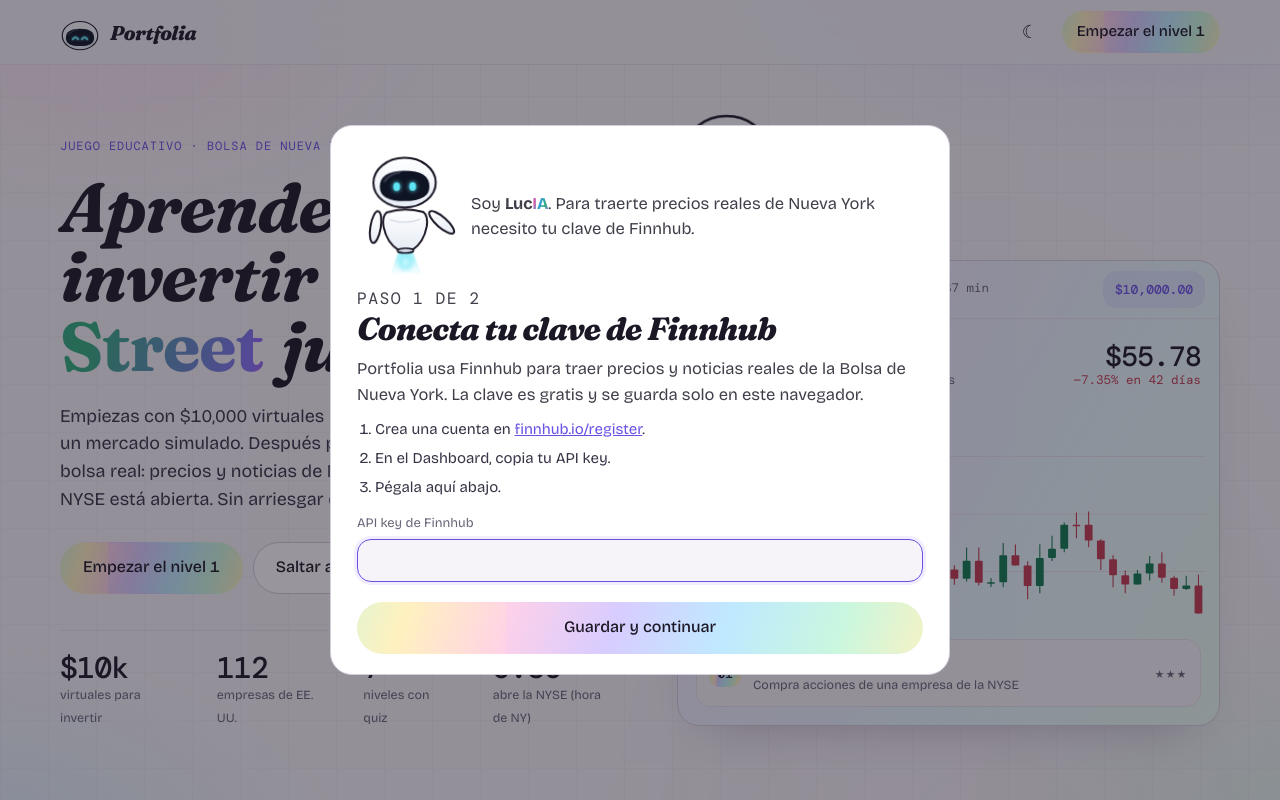
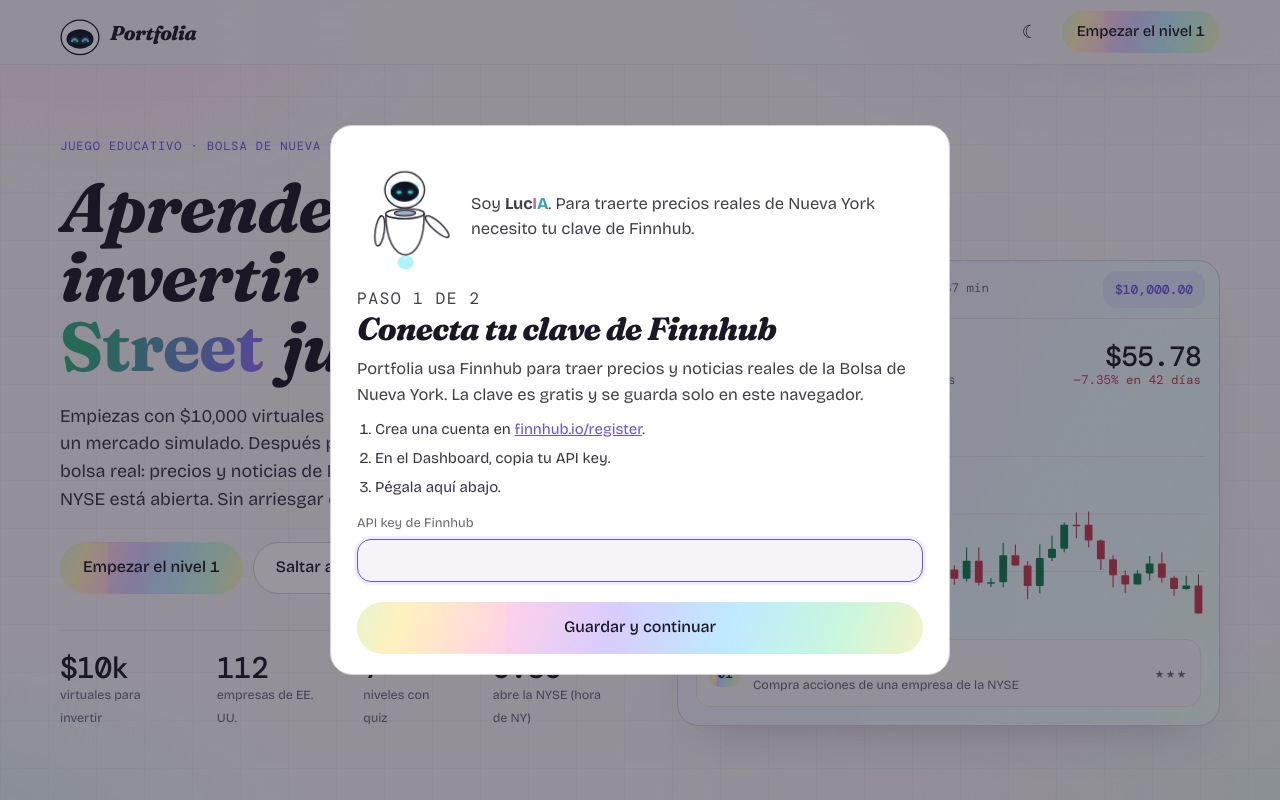
Before and after one commit to mialvtclaude-creator/portfolia, a plain HTML site: page index.html in a window 1280 px wide. Shown: the top 800 px of the page. Drawn offline with nearby package versions, Linux system fonts and the light colour scheme.

Commit message:
LucIA con el modelo aprobado: blanco plano sin sombras ni boca, cabeza del ancho del cuerpo, impulsor suave; vuelven el signo de interrogación, el enfoque y la lágrima

```diff
--- a/index.html
+++ b/index.html
@@ -431,17 +431,17 @@ h1,h2,h3,.logo,.mis .big,.lcard .n,.slide .kv,.win .kv{font-family:var(--display
 .lu-name{font-weight:700;letter-spacing:-.01em}.lu-name b{background:var(--iris-ink);-webkit-background-clip:text;background-clip:text;color:transparent;font-weight:800}
 .lu{display:block;overflow:visible;animation:luF 2.8s ease-in-out infinite}
 .lu .eyes,.lu-head .eyes{transform:translate(var(--ex,0px),var(--ey,0px));transition:transform 120ms linear;filter:drop-shadow(0 0 2.5px #5ee4f5)}
-.lu .head{transform:rotate(var(--tilt,0deg));transform-origin:60px 72px;transition:transform 200ms ease-out}
+.lu .head{transform:rotate(var(--tilt,0deg));transform-origin:85px 88px;transition:transform 200ms ease-out}
 .lu.spin{animation:luSpin 900ms cubic-bezier(.5,-.4,.3,1.4)}
 @keyframes luSpin{0%{transform:none}35%{transform:translateY(-40px) scale(1.1)}100%{transform:translateY(0) rotate(360deg)}}
 .lu .eye{transform-box:fill-box;transform-origin:center;animation:luBlink 4.5s infinite}
 .lu .jet{transform-box:fill-box;transform-origin:50% 0;animation:luJet .55s ease-in-out infinite alternate}
 .lu .arm-r,.lu .arm-l{transform-box:fill-box;transform-origin:50% 12%}
 .lu.hi .arm-r{animation:luWave 2.4s ease-in-out infinite}
-.lu.focus .arm-r{transform:rotate(-38deg)}
+.lu.focus .arm-r{transform:rotate(-38deg)}.lu.focus .scan{animation:luScan 1.4s ease-in-out infinite}
 .lu.happy,.lu.wow{animation:luHop 1s ease-in-out infinite}.lu.wow .arm-l{transform:rotate(32deg)}.lu.wow .arm-r{transform:rotate(-32deg)}
-.lu.sad .head{transform:rotate(-7deg);transform-origin:60px 70px}.lu.sad{animation-duration:4.5s}
-.lu.q .head{animation:luTilt 2.6s ease-in-out infinite;transform-origin:60px 70px}
+.lu.sad .head{transform:rotate(-7deg);transform-origin:85px 88px}.lu.sad{animation-duration:4.5s}
+.lu.q .head{animation:luTilt 2.6s ease-in-out infinite;transform-origin:85px 88px}
 @keyframes luF{0%,100%{transform:translateY(0) rotate(-2deg)}50%{transform:translateY(-12px) rotate(3deg)}}
 @keyframes luHop{0%,100%{transform:translateY(0) scale(1)}30%{transform:translateY(-22px) scale(1.05,.95) rotate(-6deg)}55%{transform:translateY(-22px) rotate(8deg)}80%{transform:translateY(0) scale(1.06,.92)}}
 @keyframes luBlink{0%,93%,100%{transform:none}96%{transform:scaleY(.12)}}
@@ -1196,21 +1196,21 @@ function rMis(){
 /* LucIA en SVG. mood: hi (saludo), focus (escaneando), q (pregunta), happy (acierto), sad (error), wow (resultado).
    head=true devuelve solo la media cabeza para el botón de la Bolsa real. */
 let LUN=0;
-function lucia(mood='hi',head=false){const k='lu'+(++LUN),C='#5ee4f5',st=`stroke="${C}" stroke-width="4" stroke-linecap="round" fill="none"`;
-  // solo ojos, sin boca: achinados en arco cuando sonríe, abiertos cuando mira o pregunta, caídos cuando se equivoca
-  const smile=`<path class="eye" d="M44 50 Q50 42 56 50" ${st}/><path class="eye" d="M64 50 Q70 42 76 50" ${st}/>`,
-    open=`<ellipse class="eye" cx="50" cy="47" rx="4.2" ry="5.4" fill="${C}"/><ellipse class="eye" cx="70" cy="47" rx="4.2" ry="5.4" fill="${C}"/>`,
-    down=`<path class="eye" d="M44 45 Q50 51 56 45" ${st}/><path class="eye" d="M64 45 Q70 51 76 45" ${st}/>`;
-  const E={hi:smile,happy:smile,wow:smile,focus:open,q:open,sad:down};
-  const headSvg=`<g class="head"><ellipse cx="60" cy="42" rx="39" ry="31" fill="url(#${k}h)" stroke="#1b1725" stroke-width="2.5"/><path d="M29 47 Q29 27 60 27 Q91 27 91 47 Q91 65 60 65 Q29 65 29 47Z" fill="#0f1424"/><path d="M35 40 Q41 31 54 29" stroke="#fff" stroke-opacity=".16" stroke-width="3" fill="none" stroke-linecap="round"/><g class="eyes">${E[mood]||E.hi}</g></g>`;
-  const defs=`<defs><linearGradient id="${k}h" x1="0" y1="0" x2="0" y2="1"><stop offset="0" stop-color="#fff"/><stop offset="1" stop-color="#e6ecf5"/></linearGradient><linearGradient id="${k}i" x1="0" x2="1"><stop offset="0" stop-color="#8a6cff"/><stop offset=".5" stop-color="#d45aa6"/><stop offset="1" stop-color="#2f9fd6"/></linearGradient><linearGradient id="${k}c" x1="0" y1="0" x2="0" y2="1"><stop offset="0" stop-color="${C}" stop-opacity=".55"/><stop offset="1" stop-color="${C}" stop-opacity="0"/></linearGradient><radialGradient id="${k}j"><stop offset="0" stop-color="#bff6ff"/><stop offset=".5" stop-color="${C}" stop-opacity=".8"/><stop offset="1" stop-color="${C}" stop-opacity="0"/></radialGradient></defs>`;
-  if(head)return`<svg class="lu-head" viewBox="16 6 88 56" role="img" aria-hidden="true">${defs}${headSvg}</svg>`;
-  return`<svg class="lu ${mood}" viewBox="0 0 120 160" role="img" aria-label="LucIA, la tutora de Portfolia">${defs}
-    <path d="M51 128 L69 128 L80 158 L40 158Z" fill="url(#${k}c)"/><ellipse class="jet" cx="60" cy="133" rx="9" ry="7" fill="url(#${k}j)"/>
-    <g transform="rotate(10 23 97)"><ellipse class="arm-l" cx="23" cy="97" rx="6.5" ry="20" fill="url(#${k}h)" stroke="#1b1725" stroke-width="2.5"/></g>
-    <g transform="rotate(-10 97 97)"><ellipse class="arm-r" cx="97" cy="97" rx="6.5" ry="20" fill="url(#${k}h)" stroke="#1b1725" stroke-width="2.5"/></g>
-    <path d="M37 79 Q60 72 83 79 Q89 84 87 97 Q83 117 69 126 L51 126 Q37 117 33 97 Q31 84 37 79Z" fill="url(#${k}h)" stroke="#1b1725" stroke-width="2.5"/><path d="M41 88 Q60 95 79 88" stroke="#c9d2e0" stroke-width="1.5" fill="none"/>
-    <ellipse cx="60" cy="127" rx="10" ry="3" fill="#cfd8e6" stroke="#1b1725" stroke-width="2"/>
+function lucia(mood='hi',head=false){const C='#5ee4f5',O='stroke="#1b1725" stroke-width="2.4"',st=`stroke="${C}" stroke-width="3.6" stroke-linecap="round" fill="none"`;LUN++;
+  // modelo aprobado: blanco plano, sin sombras ni boca; cada gesto vive solo en el visor
+  const arc=(d)=>`<path class="eye" d="M70 ${61-d} Q75 ${53-d} 80 ${61-d}" ${st}/><path class="eye" d="M90 ${61-d} Q95 ${53-d} 100 ${61-d}" ${st}/>`;
+  const E={hi:arc(0),happy:arc(0),wow:`<path class="eye" d="M69 61 Q75 50 81 61" ${st}/><path class="eye" d="M89 61 Q95 50 101 61" ${st}/>`,
+    focus:`<path class="scan" d="M66 45 h-4 v5M104 45 h4 v5M66 71 h-4 v-5M104 71 h4 v-5" stroke="${C}" stroke-width="2.4" stroke-linecap="round" fill="none"/><rect class="eye" x="71" y="56.5" width="8" height="3.6" rx="1.8" fill="${C}"/><rect class="eye" x="91" y="56.5" width="8" height="3.6" rx="1.8" fill="${C}"/>`,
+    q:`<text x="85" y="66" text-anchor="middle" font-family="Fraunces,Georgia,serif" font-weight="800" font-size="24" fill="${C}">?</text>`,
+    sad:`<path class="eye" d="M70 56 Q75 62 80 56" ${st}/><path class="eye" d="M90 56 Q95 62 100 56" ${st}/><path d="M104 62 q2.6 4.4 0 6.2 q-2.6-1.8 0-6.2Z" fill="${C}"/>`};
+  const headSvg=`<g class="head"><ellipse cx="85" cy="54" rx="35" ry="32" fill="#fff" ${O}/><ellipse cx="85" cy="57" rx="25" ry="18" fill="#0f1424"/><g class="eyes">${E[mood]||E.hi}</g></g>`;
+  if(head)return`<svg class="lu-head" viewBox="48 20 74 52" role="img" aria-hidden="true">${headSvg}</svg>`;
+  return`<svg class="lu ${mood}" viewBox="0 0 170 190" role="img" aria-label="LucIA, la tutora de Portfolia">
+    <ellipse class="jet" cx="85" cy="176" rx="10" ry="6" fill="${C}" opacity=".35"/><ellipse cx="85" cy="174" rx="5" ry="3.5" fill="#bff6ff"/>
+    <g transform="rotate(9 40 126)"><ellipse class="arm-l" cx="40" cy="126" rx="8" ry="27" fill="#fff" ${O}/></g>
+    <g transform="rotate(-9 130 126)"><ellipse class="arm-r" cx="130" cy="126" rx="8" ry="27" fill="#fff" ${O}/></g>
+    <path d="M51 96 C51 142 65 168 85 169 C105 168 119 142 119 96Z" fill="#fff" ${O} stroke-linejoin="round"/>
+    <ellipse cx="85" cy="96" rx="34" ry="9" fill="#fff" ${O}/><ellipse cx="85" cy="95" rx="19" ry="5" fill="#9fb0c4" stroke="#1b1725" stroke-width="2"/>
     ${headSvg}</svg>`}
 const luName='<span class="lu-name">Luc<b>IA</b></span>';
 function luMount(id,mood,track){const e=$(id);if(e)e.innerHTML=lucia(mood).replace('class="lu ',`class="lu ${track?'track ':''}`)}
```
